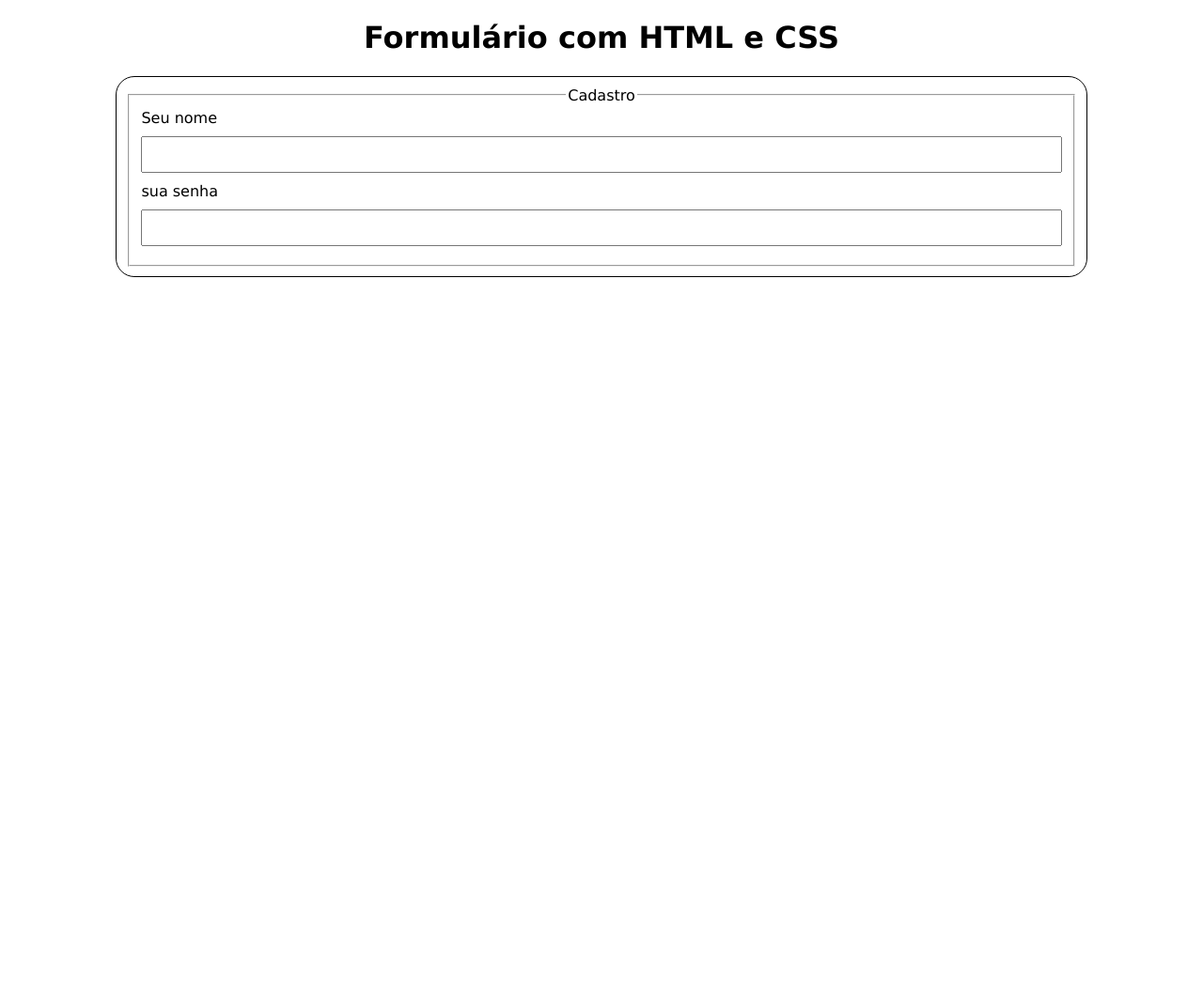
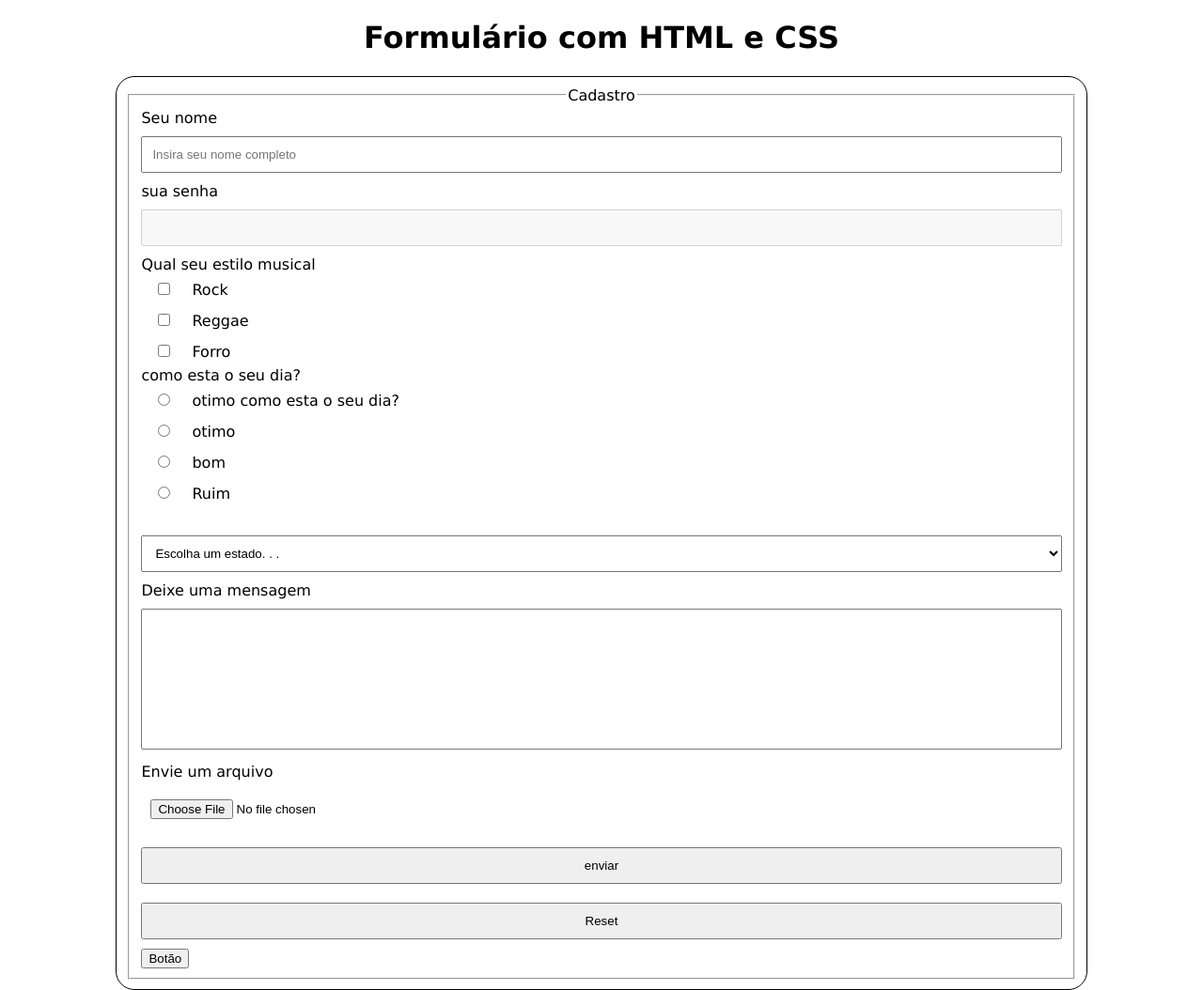
Before and after one commit to Brronu/desevolvimento_sistemas_, a plain HTML site: page exemplo10(formulario).html in a window 1280 px wide. Shown: the whole page at 94% size. Before the commit the page ends 800 px from the top, so only its background shows below. Drawn offline with Linux system fonts and the light colour scheme.

Commit message:
continundo formulario css e html

```diff
--- a/css/formulario.css
+++ b/css/formulario.css
@@ -8,20 +8,26 @@ h1{
 
 form{
     width: 80%;
-    border: 1px solid black;
+    border: 1px solid rgb(0, 0, 0);
     padding: 10px;
     margin: 0 auto;
     border-radius: 20px;
 }
 
-input{
+input, select, textarea{
     width: 100%;
     padding: 10px;
     margin: 10px 0;
     box-sizing: border-box;
     outline:none;
-    border-radius: 1px solid gray;
+    border-radius: 1px solid rgb(46, 46, 46);
 }
+input[type=checkbox], input[type=radio] {width: 5%;}
 
-input:focus{box-shadow: 0 0 10px rgb(0, 0, 0);}
+/* label{border: 1px solid red} */
+
+input[type=text]:focus, input[type=password]:focus{box-shadow: 0 0 10px rgb(0, 0, 0);}
+
 legend{text-align: center;}
+
+textarea{height:150px; resize: none;}
--- a/exemplo10(formulario).html
+++ b/exemplo10(formulario).html
@@ -14,14 +14,70 @@
         <fieldset>
             <legend>Cadastro</legend>
             <label for="">Seu nome</label>
-        <input type="text" name="nome" id="">
+            <input type="text" name="nome" id="" placeholder="Insira seu nome completo" maxlength="10">
 
 
-        <label for="senha"> sua senha
-        <input type="password" nome="" id="">
+        <for="senha"> sua senha
+        <input type="password" nome="senha" id="senha" disabled>
 
-        </fieldset>
 
+
+        <label for="">Qual seu estilo musical</label>
+        <br>
+
+        <input type="checkbox" name="musica" id="rock" value="rock">
+        <label for="rock">Rock</label>
+        <br>
+
+        <input type="checkbox" name="musica" id="Reggae" value="Reggae">
+        <label for="Reggae">Reggae</label>
+        <br>
+
+        <input type="checkbox" name="musica" id="Forro" value="forro">
+        <label for="Forro">Forro</label>
+        <br>
+
+        <label for="">como esta o seu dia?</label> <br>
+
+        <input type="radio" name="dia" id="otimo" value="otimo"/>
+        <label for="">otimo</label>
+
+        <label for="">como esta o seu dia?</label> <br>
+        <input type="radio" name="dia" id="otimo" value="otimo"/>
+        <label for="otima">otimo</label> <br>
+
+        <input type="radio" name="dia" id="bom" value="bom"/>
+        <label for="bom">bom</label><br>
+
+
+        <input type="radio" name="dia" id="Ruim" value="Ruim"/>
+        <label for="ruim">Ruim</label>
+
+        <br>
+        <label for="Escolha seu estado"></label> <br>
+        <select name="estado" id="estado">
+        <option value="">Escolha um estado. . .</option>
+        <option value="MA">Maranhão</option>
+        <option value="SP">São Paulo</option>
+        <option value="RJ">Rio de Janeiro</option>
+        </select>
+
+        <br>
+        <label for="mensagem">Deixe uma mensagem</label> <br>
+        <textarea name="Mensagem" id="mensagem"></textarea>
+
+        <br>
+        <label for="arquivo">Envie um arquivo</label> <br>
+        <input type="file" name="arquivo" id="arquivo" accept="image/*">
+
+        <br>
+        <section class="btn">
+            <input type="submit" value="enviar">
+            <input type="reset" values="Limpar">
+            <button type="">Botão</button>
+        </section>
+
+    </fieldset>
     </form>
 
 
```
